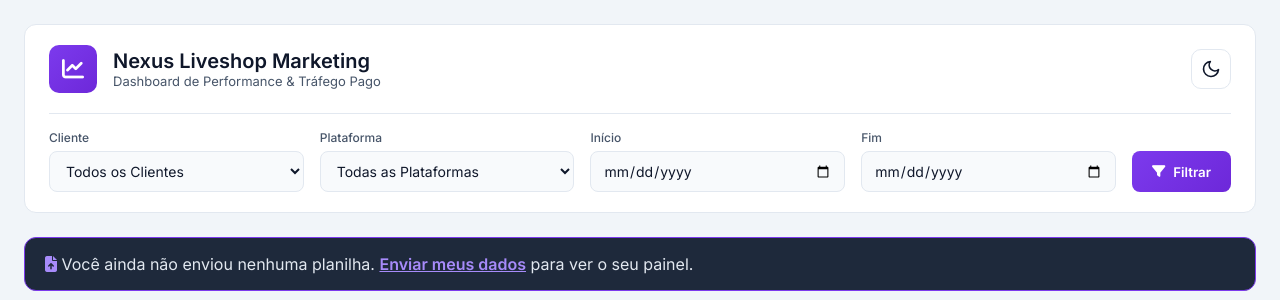
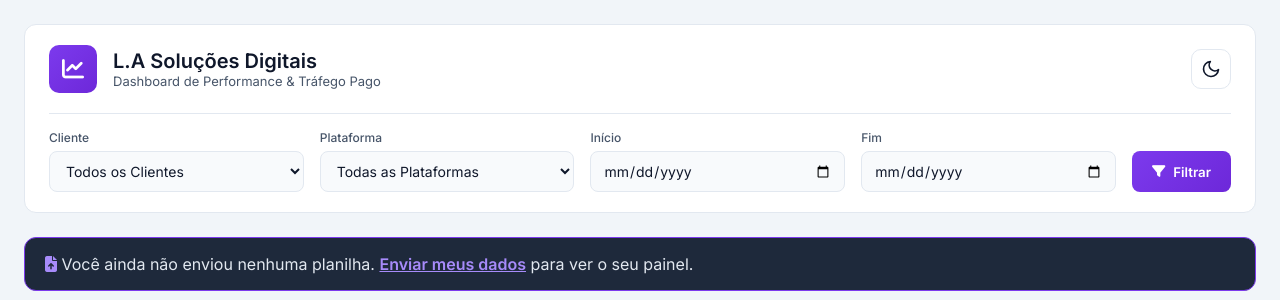
Before and after one commit to Lehguto12/L.A-Dash, a Flask app: page / in a window 1280 px wide. Shown: the top 300 px of the page. Run offline with Flask 3, Linux system fonts and the light colour scheme; the visitor is signed in with stand-in values (Sample User, id 1); data that the repository does not hold is empty; some libraries are stand-ins or nearby versions.

Commit message:
Change dashboard title from 'Nexus' to 'L.A Soluções Digitais'

```diff
--- a/dashboard_nexus/templates/index.html
+++ b/dashboard_nexus/templates/index.html
@@ -3,7 +3,7 @@
 <head>
     <meta charset="UTF-8">
     <meta name="viewport" content="width=device-width, initial-scale=1.0">
-    <title>Nexus Dashboard - Tráfego Pago</title>
+    <title>L.A Soluções Digitais</title>
     <!-- Google Fonts: Inter -->
     <link href="https://fonts.googleapis.com/css2?family=Inter:wght@300;400;500;600;700&display=swap" rel="stylesheet">
     <!-- FontAwesome para ícones e setas -->
@@ -25,7 +25,7 @@
                     <i class="fa-solid fa-chart-line"></i>
                 </div>
                 <div>
-                    <h1>Nexus Liveshop Marketing</h1>
+                    <h1>L.A Soluções Digitais</h1>
                     <p>Dashboard de Performance & Tráfego Pago</p>
                 </div>
             </div>
```
